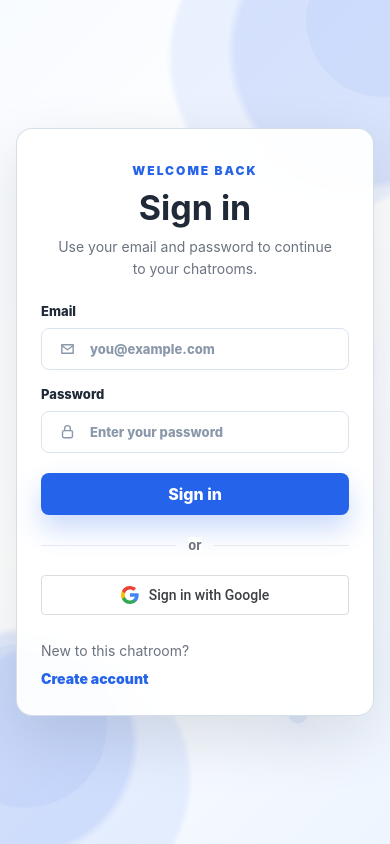
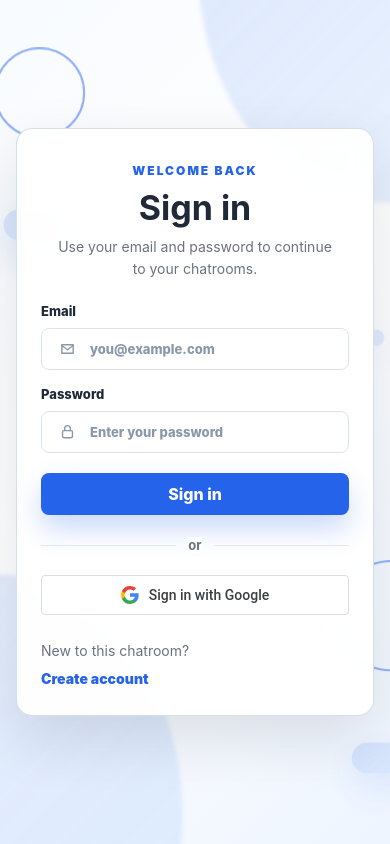
Before and after one commit to CharlieJJ0115/ChatRoom, a React (Vite) app: page / in a window 390 px wide. Built offline with nearby package versions, Linux system fonts and the light colour scheme; no server answers.

Commit message:
CSS animation in login and register , background

```diff
--- a/src/index.css
+++ b/src/index.css
@@ -3084,10 +3084,7 @@ h3 {
   place-items: center;
   overflow: hidden;
   padding: 24px;
-  background:
-    radial-gradient(circle at 6% 88%, rgba(37, 99, 235, 0.12) 0 13%, transparent 14%),
-    radial-gradient(circle at 94% 6%, rgba(37, 99, 235, 0.11) 0 15%, transparent 16%),
-    linear-gradient(135deg, #f8fbff 0%, #ffffff 46%, #eef5ff 100%);
+  background: linear-gradient(135deg, #f8fbff 0%, #ffffff 48%, #eef5ff 100%);
 }
 
 .auth-page::before,
@@ -3095,83 +3092,90 @@ h3 {
   position: absolute;
   content: "";
   pointer-events: none;
-  border-radius: 999px;
-  background: rgba(37, 99, 235, 0.08);
+  background: linear-gradient(135deg, rgba(37, 99, 235, 0.13), rgba(147, 197, 253, 0.2));
   filter: blur(2px);
-  animation: authFloat 14s ease-in-out infinite;
 }
 
 .auth-page::before {
-  width: 260px;
-  height: 260px;
-  left: -90px;
-  bottom: -80px;
+  width: 620px;
+  height: 680px;
+  left: -220px;
+  bottom: -250px;
+  border-radius: 64% 36% 72% 28% / 39% 58% 42% 61%;
+  animation: authBlobFloatLeft 22s ease-in-out infinite;
 }
 
 .auth-page::after {
-  width: 300px;
-  height: 300px;
-  top: -80px;
-  right: -70px;
-  animation-delay: -4s;
+  width: 650px;
+  height: 560px;
+  top: -190px;
+  right: -230px;
+  border-radius: 42% 58% 31% 69% / 66% 34% 61% 39%;
+  animation: authBlobFloatRight 24s ease-in-out infinite;
+  animation-delay: -7s;
 }
 
 .auth-background-orb,
 .auth-background-dot {
   position: absolute;
-  pointer-events: none;
+  z-index: 0;
+  pointer-events: auto;
   border-radius: 999px;
-  background: rgba(37, 99, 235, 0.18);
-  animation: authFloat 11s ease-in-out infinite, authPulse 7s ease-in-out infinite;
+  animation: authFloat 13s ease-in-out infinite, authPulse 8s ease-in-out infinite;
+  transition: border-color 0.2s ease, box-shadow 0.2s ease, opacity 0.2s ease;
 }
 
 .auth-background-orb {
-  opacity: 0.55;
+  border: 2px solid rgba(37, 99, 235, 0.58);
+  background: transparent;
+  opacity: 0.76;
 }
 
 .auth-orb-large-top {
-  width: 210px;
-  height: 210px;
-  top: -42px;
-  right: 3%;
-  background: rgba(37, 99, 235, 0.07);
-  animation-duration: 16s;
+  width: 116px;
+  height: 116px;
+  top: 10%;
+  left: 15%;
+  animation-duration: 14s;
 }
 
 .auth-orb-large-bottom {
-  width: 240px;
-  height: 240px;
-  left: -64px;
-  bottom: 3%;
-  background: rgba(37, 99, 235, 0.08);
+  width: 156px;
+  height: 156px;
+  right: 10%;
+  bottom: 22%;
   animation-delay: -6s;
-  animation-duration: 18s;
+  animation-duration: 17s;
 }
 
 .auth-background-dot {
-  width: 20px;
-  height: 20px;
-  box-shadow: 0 10px 28px rgba(37, 99, 235, 0.16);
+  background: linear-gradient(135deg, rgba(37, 99, 235, 0.18), rgba(191, 219, 254, 0.62));
+  box-shadow: 0 14px 34px rgba(37, 99, 235, 0.16);
 }
 
 .auth-dot-left {
-  top: 32%;
-  left: 16%;
+  width: 96px;
+  height: 44px;
+  top: 28%;
+  left: 5%;
+  animation-duration: 12s;
+  animation-delay: -2s;
 }
 
 .auth-dot-right {
-  top: 41%;
-  right: 14%;
   width: 16px;
   height: 16px;
+  top: 42%;
+  right: 16%;
   animation-delay: -3s;
 }
 
 .auth-dot-bottom {
-  right: 22%;
-  bottom: 14%;
-  width: 18px;
-  height: 18px;
+  width: 100px;
+  height: 42px;
+  right: 18%;
+  bottom: 8%;
+  animation-duration: 16s;
   animation-delay: -7s;
 }
 
@@ -3398,18 +3402,44 @@ h3 {
   }
 
   50% {
-    transform: translate3d(18px, -16px, 0) scale(1.03);
+    transform: translate3d(26px, -30px, 0) scale(1.04);
+  }
+}
+
+@keyframes authBlobFloatLeft {
+  0%,
+  100% {
+    border-radius: 64% 36% 72% 28% / 39% 58% 42% 61%;
+    transform: translate3d(0, 0, 0) scale(1);
+  }
+
+  50% {
+    border-radius: 49% 51% 34% 66% / 58% 43% 57% 42%;
+    transform: translate3d(18px, -12px, 0) scale(1.035);
+  }
+}
+
+@keyframes authBlobFloatRight {
+  0%,
+  100% {
+    border-radius: 42% 58% 31% 69% / 66% 34% 61% 39%;
+    transform: translate3d(0, 0, 0) scale(1);
+  }
+
+  50% {
+    border-radius: 67% 33% 58% 42% / 38% 62% 36% 64%;
+    transform: translate3d(-16px, 12px, 0) scale(1.03);
   }
 }
 
 @keyframes authPulse {
   0%,
   100% {
-    opacity: 0.42;
+    opacity: 0.68;
   }
 
   50% {
-    opacity: 0.72;
+    opacity: 0.86;
   }
 }
 
@@ -3423,6 +3453,20 @@ h3 {
     padding: 16px;
   }
 
+  .auth-page::before {
+    width: 430px;
+    height: 470px;
+    left: -260px;
+    bottom: -210px;
+  }
+
+  .auth-page::after {
+    width: 430px;
+    height: 370px;
+    top: -185px;
+    right: -260px;
+  }
+
   .auth-card {
     width: min(100%, 420px);
     padding: 34px 24px 26px;
@@ -3441,22 +3485,34 @@ h3 {
   }
 
   .auth-orb-large-top {
-    width: 150px;
-    height: 150px;
-    right: -54px;
+    width: 88px;
+    height: 88px;
+    left: -28px;
+    top: 9%;
   }
 
   .auth-orb-large-bottom {
-    width: 160px;
-    height: 160px;
-    left: -70px;
+    width: 108px;
+    height: 108px;
+    right: -36px;
+    bottom: 18%;
   }
 
   .auth-dot-left {
-    left: 6%;
+    width: 64px;
+    height: 30px;
+    left: -18px;
   }
 
   .auth-dot-right {
     right: 7%;
-  }
-}
+    opacity: 0.42;
+  }
+
+  .auth-dot-bottom {
+    width: 68px;
+    height: 30px;
+    right: -20px;
+    bottom: 7%;
+  }
+}
```
